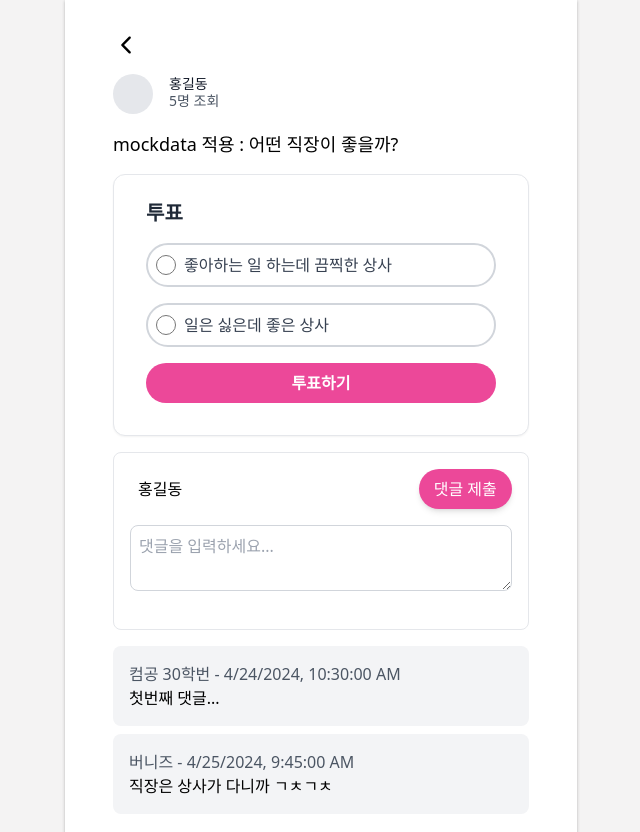
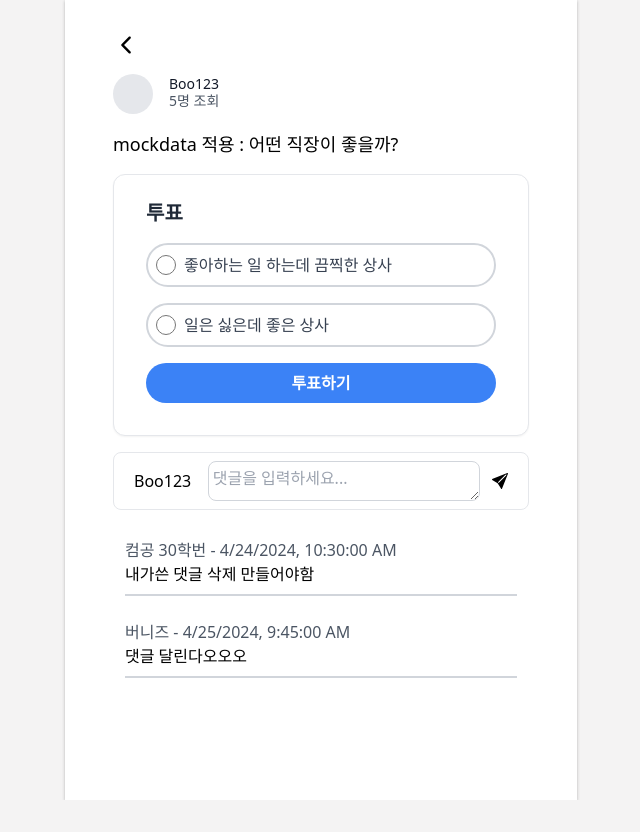
Before and after one commit to BOOPINION/Vote-FE2, a React (Create React App) app: page /vote-result in a window 1280 px wide. Shown: the top 832 px of the page, without its empty margins (319-959 px from the left). After the commit the page ends 800 px from the top, so only its background shows below. Built offline with nearby package versions, Linux system fonts and the light colour scheme.

Commit message:
💄 결과 댓글 UI 수정

```diff
--- a/public/mockdata.json
+++ b/public/mockdata.json
@@ -1,7 +1,7 @@
 {
   "pollTitle": " mockdata 적용 : 어떤 직장이 좋을까?",
   "pollDescription": "선택해 주세요.",
-  "username": "홍길동",
+  "username": "Boo123",
   "viewCount": 5,
   "options": {
     "Option1": {
@@ -17,13 +17,13 @@
     {
       "id": 1,
       "username": "컴공 30학번",
-      "content": "첫번째 댓글...",
+      "content": "내가쓴 댓글 삭제 만들어야함 ",
       "createdAt": "2024-04-24T10:30:00Z"
     },
     {
       "id": 2,
       "username": "버니즈",
-      "content": "직장은 상사가 다니까 ㄱㅊㄱㅊ ",
+      "content": "댓글 달린다오오오 ",
       "createdAt": "2024-04-25T09:45:00Z"
     }
   ]
--- a/src/pages/voteResult.tsx
+++ b/src/pages/voteResult.tsx
@@ -2,7 +2,7 @@ import React, { useState, useEffect, FormEvent } from 'react';
 import { motion } from 'framer-motion';
 import { Link } from 'react-router-dom';
 import { IoIosArrowBack } from 'react-icons/io';
-
+import { BsSendFill } from "react-icons/bs";
 interface VoteOption {
   count: number;
   label: string;
@@ -59,7 +59,6 @@ function VoteResult() {
       });
       setCommentUsername(data.username);
       setComments(data.comments);
-
     }
 
     fetchData();
@@ -122,18 +121,16 @@ function VoteResult() {
           {Object.entries(votes).map(([key, { count, label }]) => (
             <div key={key} className="mb-4">
               <div className="flex items-center justify-between">
-                <div className="text-sm font-medium text-gray-800">
-                  {label}
-                </div>
-                <div className="text-xs font-semibold text-pink-500">
+                <div className="text-sm font-medium text-gray-800">{label}</div>
+                <div className="text-xs font-semibold text-blue-500">
                   {count}표 / {((count / totalVotes) * 100).toFixed(0)}%
                 </div>
               </div>
               <motion.div
-                className="w-full bg-pink-500 rounded-full h-6 overflow-hidden my-2"
+                className="w-full bg-blue-500 rounded-full h-6 overflow-hidden my-2"
                 initial={{ width: 0 }}
                 animate={{ width: `${(count / totalVotes) * 100}%` }}
-                transition={{ duration: 0.5, ease: 'easeOut' }}
+                transition={{ duration: 0.5, ease: "easeOut" }}
                 style={{ width: `${(count / totalVotes) * 100}%` }}
               />
             </div>
@@ -156,14 +153,14 @@ function VoteResult() {
                 key={key}
                 className={`mb-4 p-2 rounded-full border-2 ${
                   selectedOption === key
-                    ? 'bg-pink-100 border-pink-500'
-                    : 'border-gray-300'
+                    ? "bg-blue-100 border-blue-500"
+                    : "border-gray-300"
                 }`}
               >
                 <label className="flex items-center cursor-pointer">
                   <input
                     type="radio"
-                    className="form-radio text-pink-500 h-5 w-5"
+                    className="form-radio text-blue-500 h-5 w-5"
                     name="vote"
                     value={key}
                     checked={selectedOption === key}
@@ -176,8 +173,8 @@ function VoteResult() {
             <button
               className={`w-full py-2 rounded-full font-bold flex justify-center items-center focus:outline-none focus:shadow-outline transition-colors ${
                 isLoading
-                  ? 'bg-gray-300 cursor-not-allowed text-gray-700'
-                  : 'bg-pink-500 hover:bg-pink-600 text-white'
+                  ? "bg-gray-300 cursor-not-allowed text-gray-700"
+                  : "bg-blue-500 hover:bg-blue-600 text-white"
               }`}
               type="submit"
               disabled={isLoading}
@@ -207,7 +204,7 @@ function VoteResult() {
                   투표 처리 중
                 </>
               ) : (
-                '투표하기'
+                "투표하기"
               )}
             </button>
           </form>
@@ -216,39 +213,38 @@ function VoteResult() {
 
 <form
   onSubmit={handleCommentSubmit}
-        className="bottom-0 items-center max-w-md mx-auto p-4  px-4 pb-4 bg-white border rounded-lg"
+  className="bottom-0 items-center max-w-md mx-auto px-4 pt-2 pb-2 bg-white border rounded-lg flex"
 >
-        <div className="flex justify-between items-center mb-4 ">
   <input
     type="text"
-            className="w-3/4 p-2  border-gray-300 rounded-lg mr-2"
+    className="w-1/4 p-1 rounded-lg mr-2"
     placeholder="닉네임을 입력하세요"
     value={pollData.username}
     readOnly
   />
-          <button
-            className="w-1/4 bg-pink-500 text-white py-2 rounded-full shadow-md hover:bg-pink-600 transition-colors"
-            type="submit"
-          >
-            댓글 제출
-          </button>
-        </div>
   <textarea
-          className="w-full p-2 border border-gray-300 rounded-lg mb-4"
+    className="w-full p-1 border border-gray-300 rounded-lg mr-2 h-10"
     placeholder="댓글을 입력하세요..."
     value={commentInput}
     onChange={(e) => setCommentInput(e.target.value)}
   ></textarea>
+  <button className="py-2 pl-1 pr-1  rounded-lg" type="submit">
+    <BsSendFill />
+  </button>
 </form>
+
+
 
       <div className="mt-4">
         {comments.map((comment) => (
-          <div key={comment.id} className="bg-gray-100 p-4 rounded-lg mb-2">
+          <div key={comment.id} className=" p-3 pb-1 rounded-lg">
             <p className="text-gray-600 ">
-              {comment.username} -{' '}
+              {comment.username} -{" "}
               {new Date(comment.createdAt).toLocaleString()}
             </p>
             <p>{comment.content}</p>
+
+            <hr className="my-2 border-t-2 border-gray-300" />
           </div>
         ))}
       </div>
```
Lines whose indentation alone changed are shown as unchanged.
